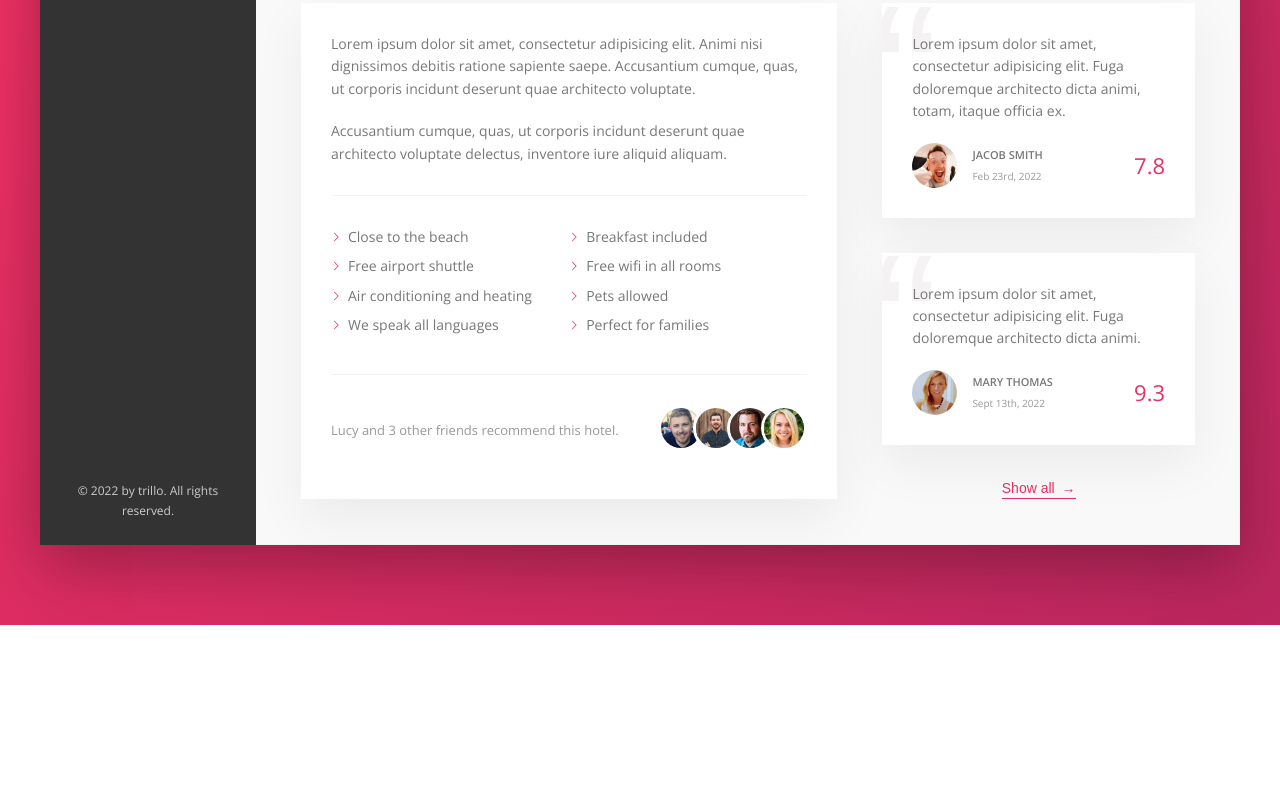
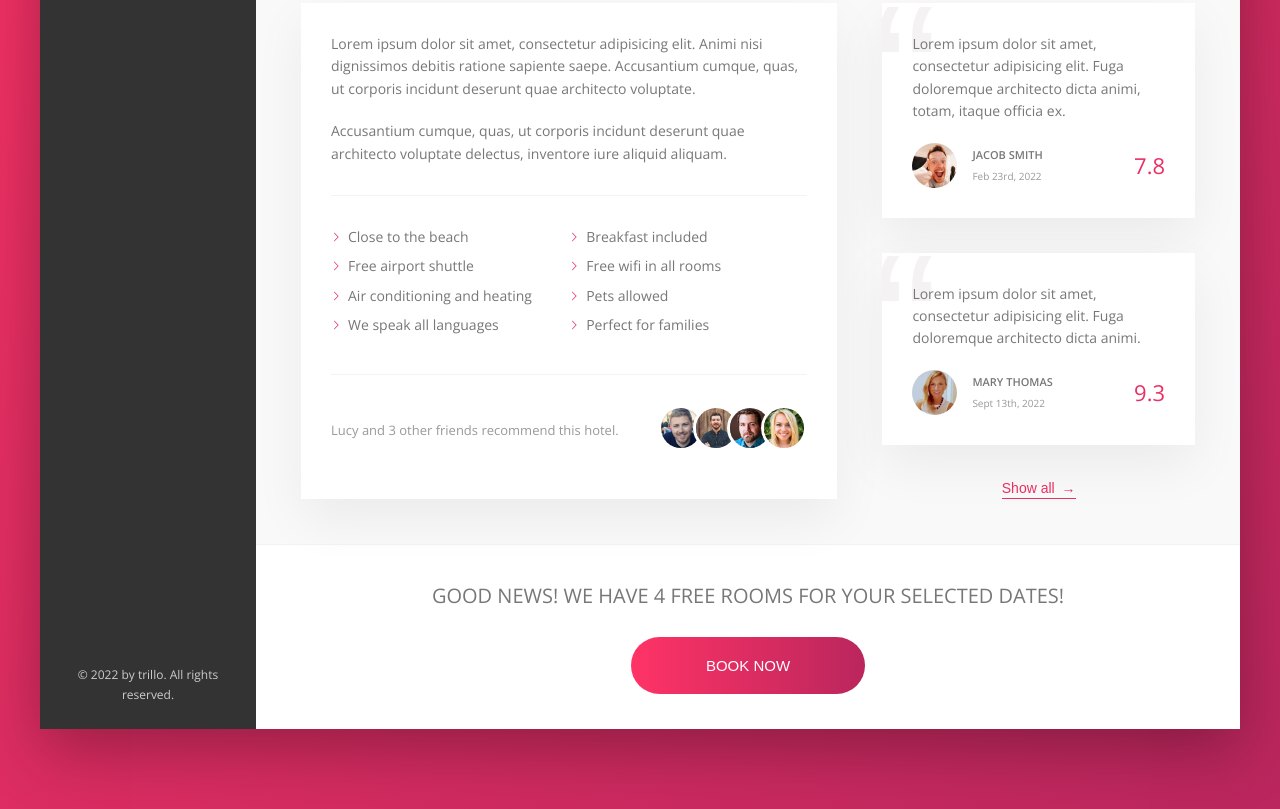
Before and after one commit to nickachristensen/Trillo, a website: page index.html in a window 1280 px wide. Shown: the part 644-1453 px from the top of the page. Before the commit the page ends 1269 px from the top, so only its background shows below. Drawn offline with nearby package versions, Linux system fonts and the light colour scheme.

Commit message:
built call to action

```diff
--- a/index.html
+++ b/index.html
@@ -208,6 +208,16 @@
                             <button class="btn-inline">Show all <span>&rarr;</span></button>
                         </div>
                     </div>
+
+                    <div class="cta">
+                        <h2 class="cta__book-now">
+                            Good news! We have 4 free rooms for your selected dates!
+                        </h2>
+                        <button class="btn">
+                            <span class="btn__visible">Book now</span>
+                            <span class="btn__invisible">Only 4 rooms left</span>
+                        </button>
+                    </div>
                 </main>
             </div>
         </div>
--- a/sass/_components.scss
+++ b/sass/_components.scss
@@ -456,3 +456,68 @@
         z-index: 1;
     }
 }
+
+////////////////////////////
+//CALL TO ACTION
+.cta {
+    padding: 3.5rem 0;
+    text-align: center;
+
+    &__book-now {
+        font-size: 2rem;
+        font-weight: 300;
+        text-transform: uppercase;
+        margin-bottom: 2.5rem;
+    }
+}
+
+////////////////////////////
+//CALL TO ACTION BUTTON
+.btn {
+    font-size: 1.5rem;
+    font-weight: 300;
+    text-transform: uppercase;
+    border-radius: 100px;
+    border: none;
+    background-image: linear-gradient(to right, var(--color-primary-light), var(--color-primary-dark));
+    color: #fff;
+    position: relative;
+    overflow: hidden;
+    cursor: pointer;
+
+    & > * {
+        display: inline-block;
+        height: 100%;
+        width: 100%;
+        transition: all .2s;
+    }
+
+    &__visible {
+        padding: 2rem 7.5rem;
+    }
+
+    &__invisible {
+        position: absolute;
+        padding: 2rem 0;
+        left: 0;
+        top: -100%;
+    }
+
+    &:hover {
+        background-image: linear-gradient(to left, var(--color-primary-light), var(--color-primary-dark));
+    }
+
+    &:hover &__visible {
+        transform: translateY(100%);
+    }
+
+    &:hover &__invisible {
+        top: 0;
+    }
+
+    &:focus {
+        outline: none;
+        animation: pulsate 1s infinite;
+    }
+
+}
```
Also changed, not shown: css/style.css.
